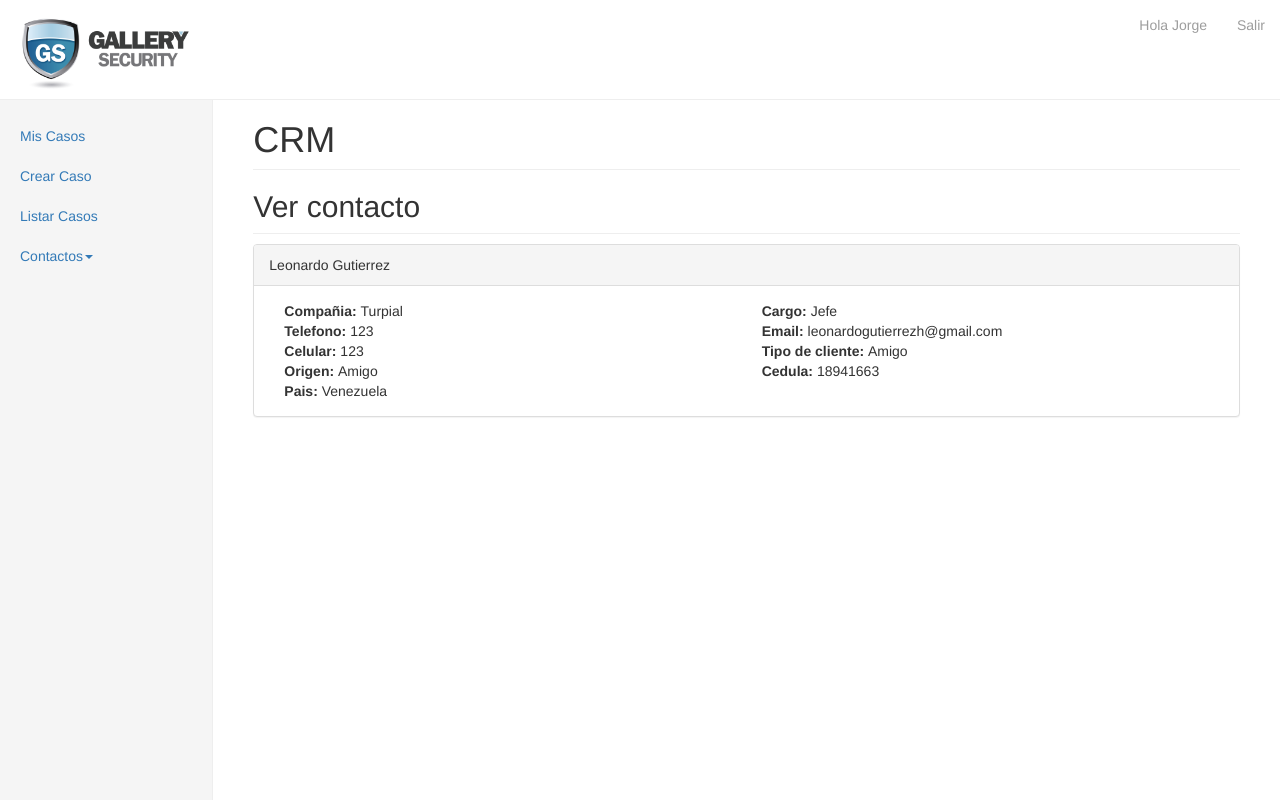
After one commit to leonardogutierrezh/crm, a Django app: page /contact/view/1 in a window 1280 px wide. The commit adds this page. Run offline with Django 3.2, Linux system fonts and the light colour scheme; data comes from the database, SQL or seed files in the repository; parts of the project's set-up code (start-up, migrations or seed data) failed here and were passed over; some libraries are stand-ins or nearby versions.

Commit message:
adelanto

```diff
--- /dev/null
+++ b/contacts/templates/view_contact.html
@@ -0,0 +1,40 @@
+{% extends 'base.html' %}
+{% block title %}
+    Ver contacto
+{% endblock %}
+{% block  content %}
+    <div class="panel panel-default">
+        <div class="panel-heading">
+            {{ contact.person }}
+        </div>
+        <div class="panel-body">
+            <div class="col-sm-6">
+                <strong>Compañia: </strong> {{ contact.company }}
+            </div>
+            <div class="col-sm-6">
+                <strong>Cargo: </strong> {{ contact.rank }}
+            </div>
+            <div class="col-sm-6">
+                <strong>Telefono: </strong> {{ contact.phone }}
+            </div>
+            <div class="col-sm-6">
+                <strong>Email: </strong> {{ contact.email }}
+            </div>
+            <div class="col-sm-6">
+                <strong>Celular: </strong> {{ contact.mobile_phone }}
+            </div>
+            <div class="col-sm-6">
+                <strong>Tipo de cliente: </strong> {{ contact.type }}
+            </div>
+            <div class="col-sm-6">
+                <strong>Origen: </strong> {{ contact.origin }}
+            </div>
+            <div class="col-sm-6">
+                <strong>{{ contact.document_type }}: </strong>  {{ contact.document }}
+            </div>
+            <div class="col-sm-6">
+                <strong>Pais: </strong> {{ contact.country }}
+            </div>
+        </div>
+    </div>
+{% endblock %}
--- a/contacts/urls.py
+++ b/contacts/urls.py
@@ -1,10 +1,14 @@
 __author__ = 'leonardo'
 from django.conf.urls import patterns, include, url
-from .views import CreateContact, ListContact
+from .views import CreateContact, ListContact, ListContactList, ViewContact, CreateSingleContact
 
 urlpatterns = patterns('',
 
     url(r'^create/$', CreateContact.as_view(), name='contact_create'),
+    url(r'^create_single/$', CreateSingleContact.as_view(), name='contact_create_single'),
     url(r'^list/$', ListContact.as_view(), name='contact_list'),
+    url(r'^list_single/$', ListContactList.as_view(), name='list_contact_list'),
+    url(r'^view/(?P<pk>\d+)$', ViewContact.as_view(), name='view_contact'),
+
 
 )
--- a/contacts/views.py
+++ b/contacts/views.py
@@ -16,11 +16,25 @@ class CreateContact(generic.CreateView):
         Returns the supplied URL.
         """
         print self.object.pk
-        url = '/case/create_case/' + str(self.object.pk)
+        url = '/case/create/' + str(self.object.pk)
         return url
 
+class CreateSingleContact(generic.CreateView):
+    model = Contact
+    form_class = ContactForm
+    template_name = "create_contact.html"
+    success_url = "/contact/list_single/"
+
+class ViewContact(generic.DetailView):
+    model = Contact
+    template_name = "view_contact.html"
 
 class ListContact(generic.ListView):
     model = Contact
     template_name = 'list_contact.html'
     template_name_suffix = 'contact_list'
+
+class ListContactList(generic.ListView):
+    model = Contact
+    template_name = 'list_contact_list.html'
+    template_name_suffix = 'contact_list'
--- a/crm/templates/base.html
+++ b/crm/templates/base.html
@@ -59,6 +59,13 @@
             <li><a href="{% url 'my_cases' %}">Mis Casos</a></li>
             <li><a href="{% url "contact_list" %}">Crear Caso</a></li>
             <li><a href="{% url "list_case" %}">Listar Casos</a></li>
+        <li class="dropdown">
+          <a href="#" class="dropdown-toggle" data-toggle="dropdown" role="button" aria-expanded="false">Contactos<span class="caret"></span></a>
+          <ul class="dropdown-menu" role="menu">
+            <li><a href="{% url 'contact_create_single' %}">Crear Contactos</a></li>
+            <li><a href="{% url 'list_contact_list' %}">Listar Contactos</a></li>
+          </ul>
+        </li>
           </ul>
         </div>
         <div class="col-sm-9 col-sm-offset-3 col-md-10 col-md-offset-2 main">
```
Also changed, not shown: contacts/templates/list_contact_list.html (added, +54 -0 lines).
